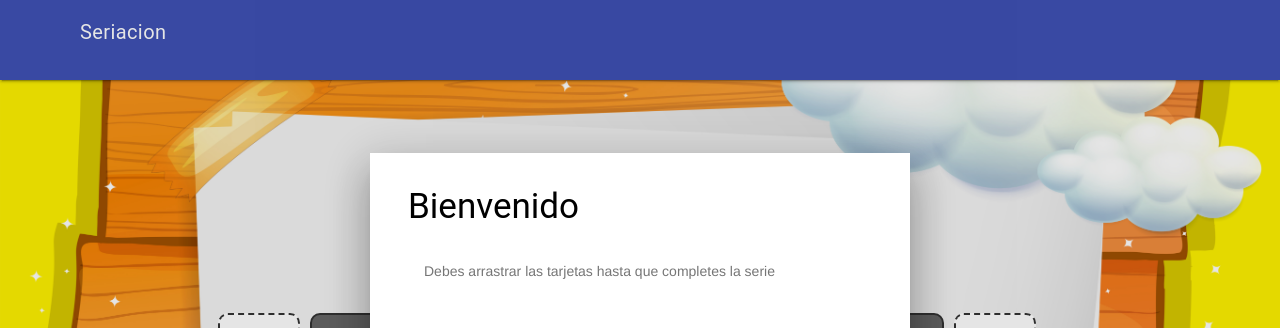
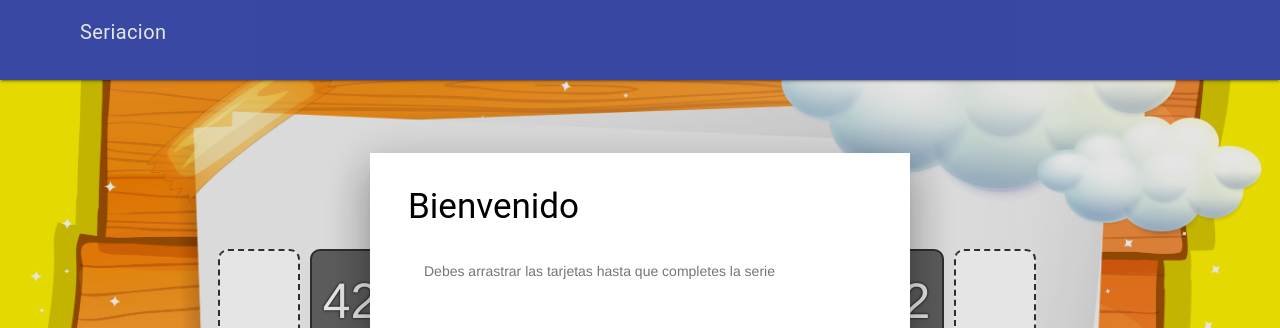
Before and after one commit to jprino77/alpn, a Django app: template templates/seriacion.html in a window 1280 px wide. Shown: the top 328 px of the page. Run offline with Django 3.2, Linux system fonts and the light colour scheme; the template is opened without the code that fills it, so the values that code supplies are empty.

Commit message:
se cambian margenes en seriacion

```diff
--- a/static/css/seriacionStyle.css
+++ b/static/css/seriacionStyle.css
@@ -3,3 +3,12 @@
      float: left;
      margin-top: 5%;
  }
+
+ .serieIncompleta:not(.ui-draggable-disabled){
+     margin-top: 3% !important;
+ }
+
+ #sortable{
+
+    margin-top: 10% !important;
+ }
```
